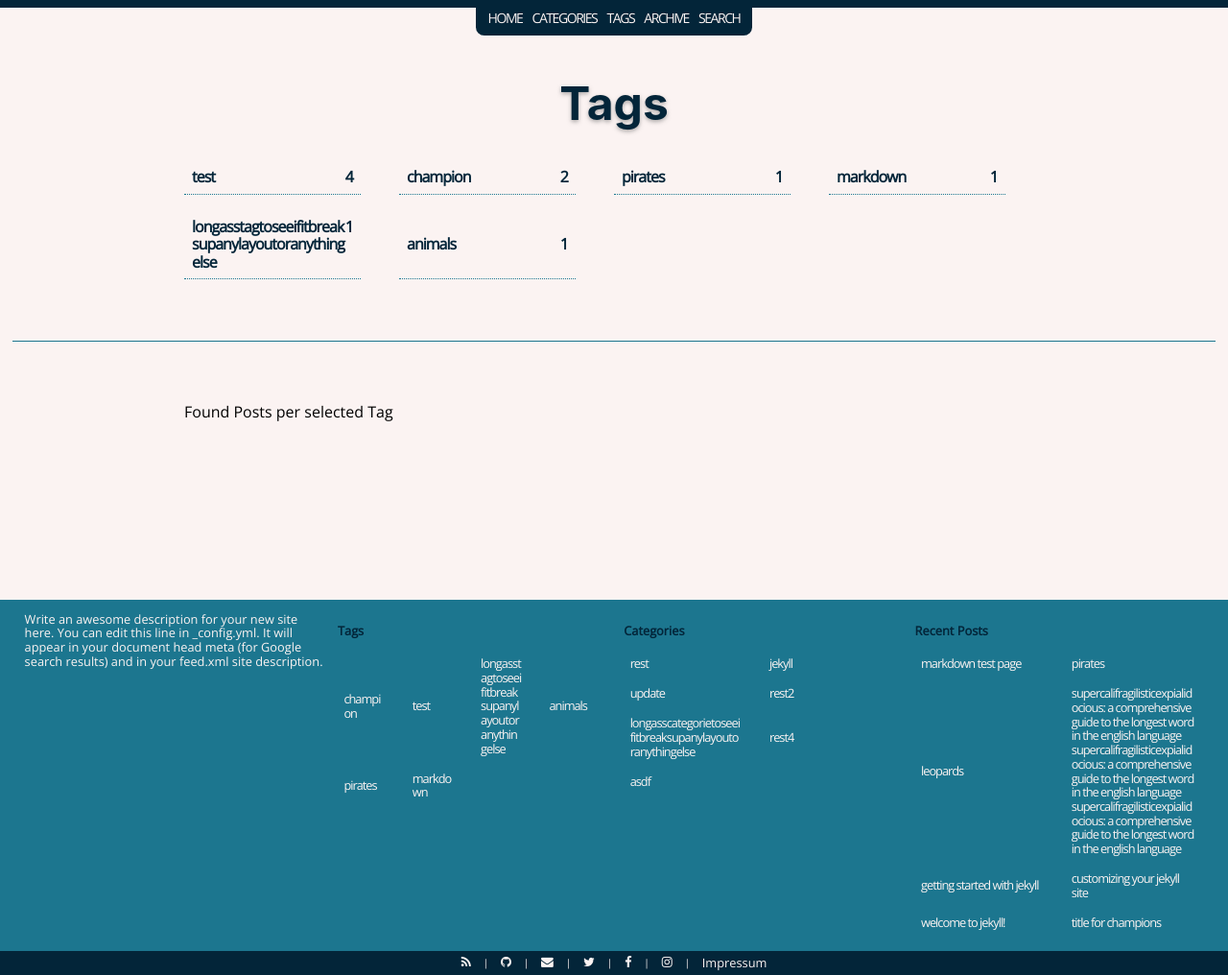
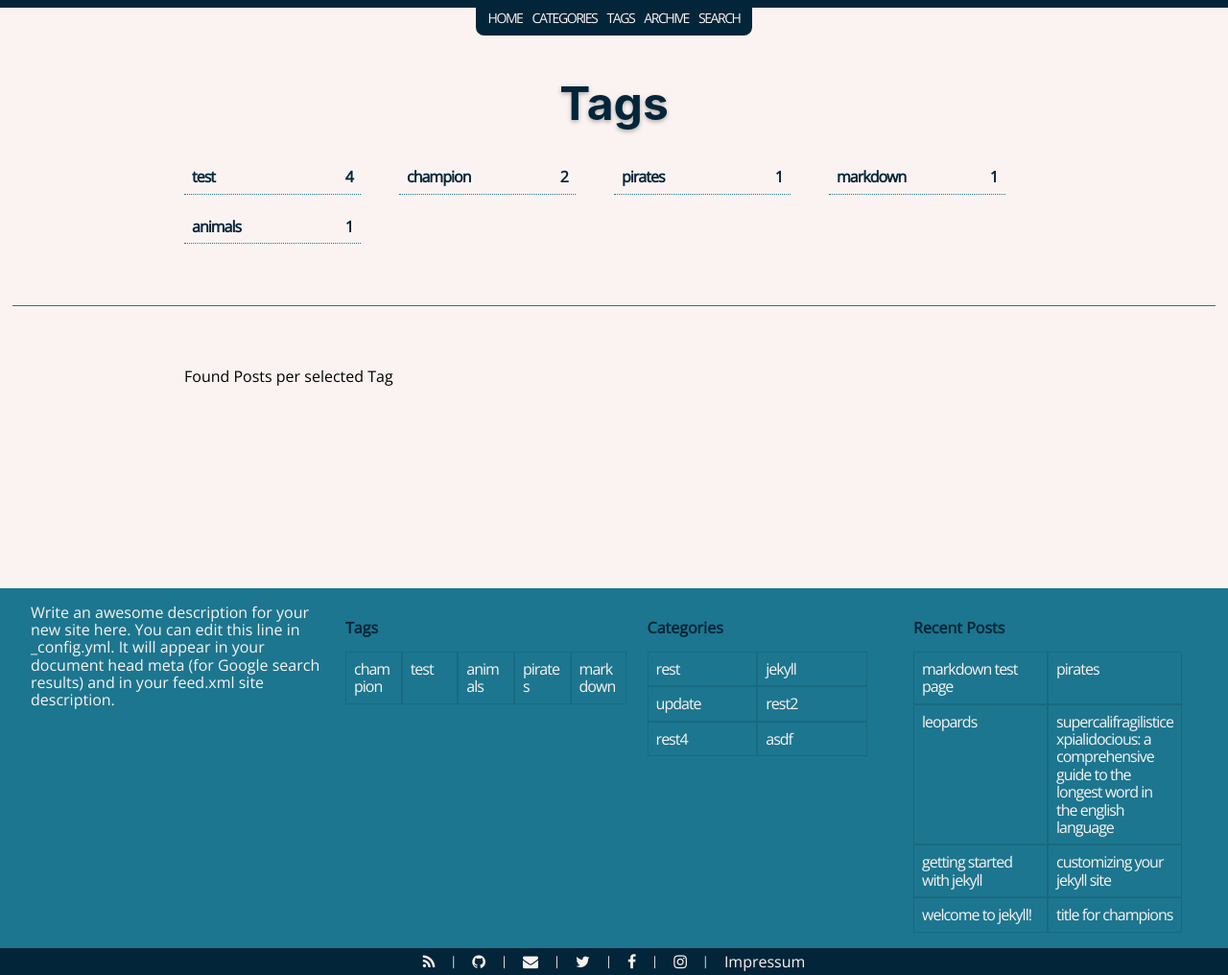
Before and after one commit to papierkorp/jekyll-theme-horizon-flow, a Jekyll site: the page built from tags.md, in a window 1280 px wide and 1016 px high. Shown: the whole window at 96% size. Built offline with Jekyll 4.4.1, drawn with Linux system fonts in a browser that asks for light colours.

Commit message:
fix: minifixes

```diff
--- a/_posts/2022-12-12-chatgpt-testpost-all-markdown-elements.md
+++ b/_posts/2022-12-12-chatgpt-testpost-all-markdown-elements.md
@@ -1,11 +1,11 @@
 ---
 layout: post
-title: "Supercalifragilisticexpialidocious: A Comprehensive Guide to the Longest Word in the English Language Supercalifragilisticexpialidocious: A Comprehensive Guide to the Longest Word in the English Language Supercalifragilisticexpialidocious: A Comprehensive Guide to the Longest Word in the English Language"
+title: "Supercalifragilisticexpialidocious: A Comprehensive Guide to the Longest Word in the English Language"
 date: 2022-12-12
-tags: champion test longasstagtoseeifitbreaksupanylayoutoranythingelse
+tags: champion test
 subtitle: "testing can be fun"
 code_lines: false
-categories: rest2 longasscategorietoseeifitbreaksupanylayoutoranythingelse
+categories: rest2
 ---
 
 # Markdown Test Post
--- a/_sass/default/_base.scss
+++ b/_sass/default/_base.scss
@@ -41,7 +41,6 @@ main {
 footer {
   width: 100%;
   color: $background-color;
-  font-size: 0.8em;
   margin-top: 4em;
   flex-shrink: 0;
 }
--- a/_sass/default/_footer.scss
+++ b/_sass/default/_footer.scss
@@ -2,10 +2,6 @@ footer ul {
   list-style-type: none;
   margin: 0;
   padding: 0;
-}
-
-footer ul li {
-  padding-bottom: 0.2em;
 }
 
 footer a {
--- a/_sass/functions/_mixins.scss
+++ b/_sass/functions/_mixins.scss
@@ -222,7 +222,7 @@
         display: flex;
         flex-wrap: wrap;
         row-gap: 0;
-        column-gap: 1rem;
+        column-gap: 0;
 
         // Each item takes half of the container width minus the gap
         @if $rows == 1 {
@@ -250,8 +250,7 @@
         li {
             display: flex;
             justify-content: space-between;
-            align-items: center;
-            border-bottom: 1px dotted $secondary-color;
+            align-items: left;
             cursor: pointer;
             overflow-wrap: break-word;
 
@@ -265,6 +264,7 @@
                 justify-content: space-between;
                 padding: 0.5em;
                 text-align: left;
+                border: 1px solid rgba(0, 0, 0, 0.1);
 
                 &:hover {
                     @include hover();
--- a/_sass/layouts/_post.scss
+++ b/_sass/layouts/_post.scss
@@ -221,7 +221,7 @@ article {
 
 	ul {
 		list-style: none;
-		padding-left: 10px; /* Remove default list padding */
+		padding-left: 24px; /* Remove default list padding */
 	}
 
 	li a {
```
Also changed, not shown: README.md, archive.png (deleted), categories.png (deleted), jekyll-theme-horizon-flow.gemspec, post.png (deleted), post_toc.png (deleted), search.png (deleted), tags.png (deleted), 1 other file.
